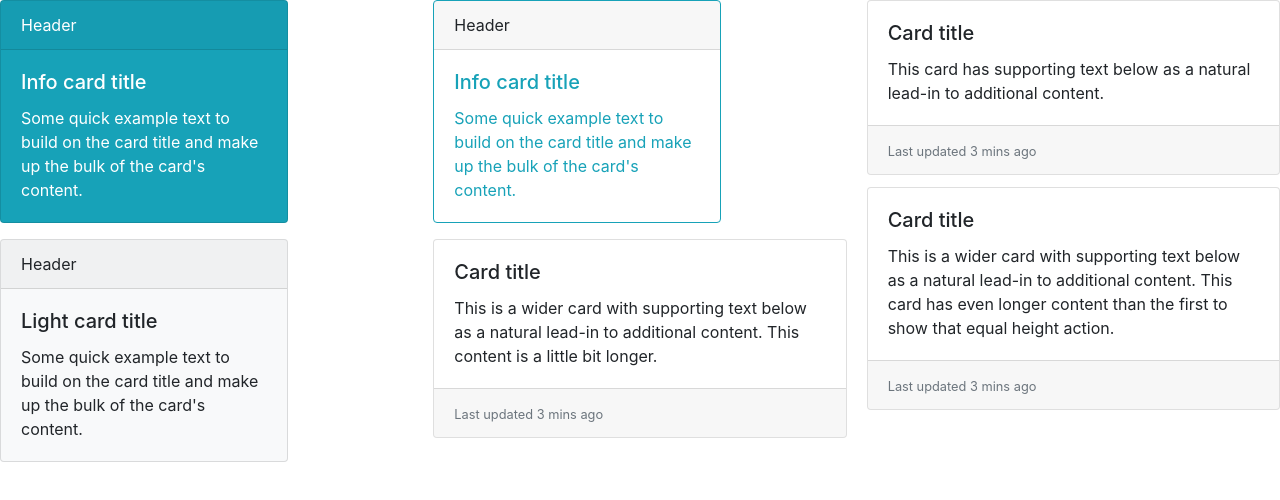
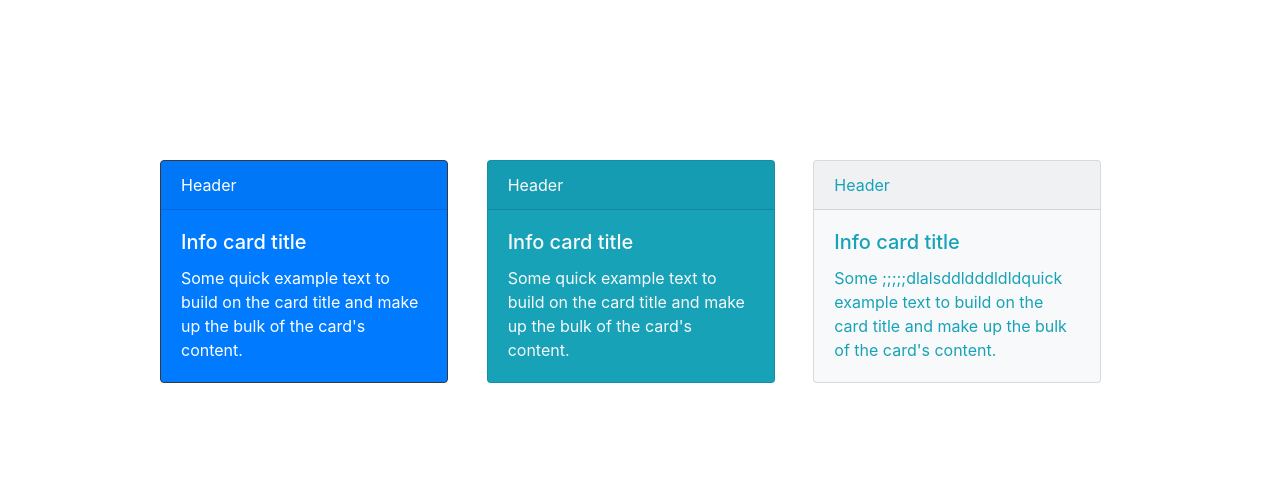
Before and after one commit to Grey-pearson/development-team-web-generator, a website: page develop/testing/page.html in a window 1280 px wide. Drawn offline with nearby package versions, Linux system fonts and the light colour scheme.

Commit message:
still developing the main template while working out JS

```diff
--- a/develop/testing/page.html
+++ b/develop/testing/page.html
@@ -11,11 +11,13 @@
 </head>
 
 <body>
-    <div id="mainDoc">
+    <div id="mainBody">
         <!-- create template for both the base html plate and the cards for each emplyee -->
         <!-- refrence to go off of just make somehting simple -->
+        <!-- NOTE: cards split into a weird order, its 124,356 might be due to max with style being rem -->
+        <!-- TODO: make cards all aling the mainBody because they sit at the beggining of the box, git custom classes to identify them in js,  -->
         <div class="card-columns">
-            <div class="card text-white bg-info mb-3" style="max-width: 18rem;">
+            <div class="card text-white border-dark bg-primary mb-3" style="max-width: 18rem;">
                 <div class="card-header">Header</div>
                 <div class="card-body">
                     <h5 class="card-title">Info card title</h5>
@@ -24,64 +26,35 @@
                         content.</p>
                 </div>
             </div>
-            <div class="card bg-light mb-3" style="max-width: 18rem;">
-                <div class="card-header">Header</div>
-                <div class="card-body">
-                    <h5 class="card-title">Light card title</h5>
-                    <p class="card-text">Some quick example text to build on the card title and make up the bulk of the
-                        card's
-                        content.</p>
-                </div>
-            </div>
-            <div class="card border-info mb-3" style="max-width: 18rem;">
-                <div class="card-header">Header</div>
-                <div class="card-body text-info">
+            <div class="card bg-info mb-3" style="max-width: 18rem;">
+                <div class="card-header text-light">Header</div>
+                <div class="card-body text-light">
                     <h5 class="card-title">Info card title</h5>
                     <p class="card-text">Some quick example text to build on the card title and make up the bulk of the
                         card's
                         content.</p>
                 </div>
             </div>
-            <div class="card">
-                <!-- <img class="card-img-top" src="..." alt="Card image cap"> -->
-                <div class="card-body">
-                    <h5 class="card-title">Card title</h5>
-                    <p class="card-text">This is a wider card with supporting text below as a natural lead-in to
-                        additional
-                        content. This content is a little bit longer.</p>
-                </div>
-                <div class="card-footer">
-                    <small class="text-muted">Last updated 3 mins ago</small>
-                </div>
-            </div>
-            <div class="card">
-                <!-- <img class="card-img-top" src="..." alt="Card image cap"> -->
-                <div class="card-body">
-                    <h5 class="card-title">Card title</h5>
-                    <p class="card-text">This card has supporting text below as a natural lead-in to additional content.
-                    </p>
-                </div>
-                <div class="card-footer">
-                    <small class="text-muted">Last updated 3 mins ago</small>
-                </div>
-            </div>
-            <div class="card">
-                <!-- <img class="card-img-top" src="..." alt="Card image cap"> -->
-                <div class="card-body">
-                    <h5 class="card-title">Card title</h5>
-                    <p class="card-text">This is a wider card with supporting text below as a natural lead-in to
-                        additional
-                        content. This card has even longer content than the first to show that equal height action.</p>
-                </div>
-                <div class="card-footer">
-                    <small class="text-muted">Last updated 3 mins ago</small>
+            <div class="card bg-light mb-3" style="max-width: 18rem;">
+                <div class="card-header text-info">Header</div>
+                <div class="card-body text-info">
+                    <h5 class="card-title">Info card title</h5>
+                    <p class="card-text">Some ;;;;;dlalsddldddldldquick example text to build on the card title and make
+                        up the bulk of the
+                        card's
+                        content.</p>
                 </div>
             </div>
         </div>
 
     </div>
     <style>
-
+        #mainBody {
+            display: grid;
+            align-items: center;
+            justify-content: center;
+            padding: 10rem;
+        }
     </style>
 </body>
 
```
